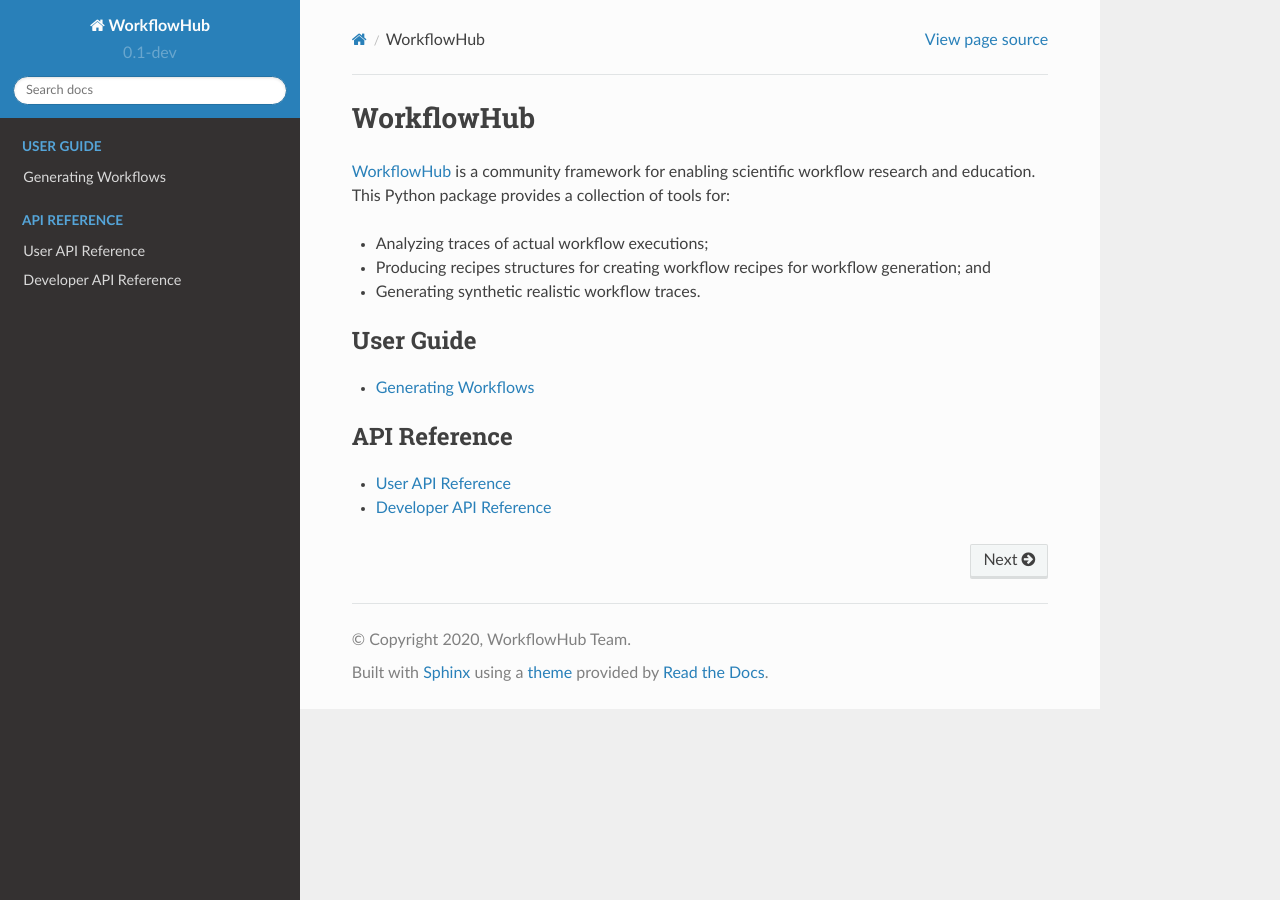
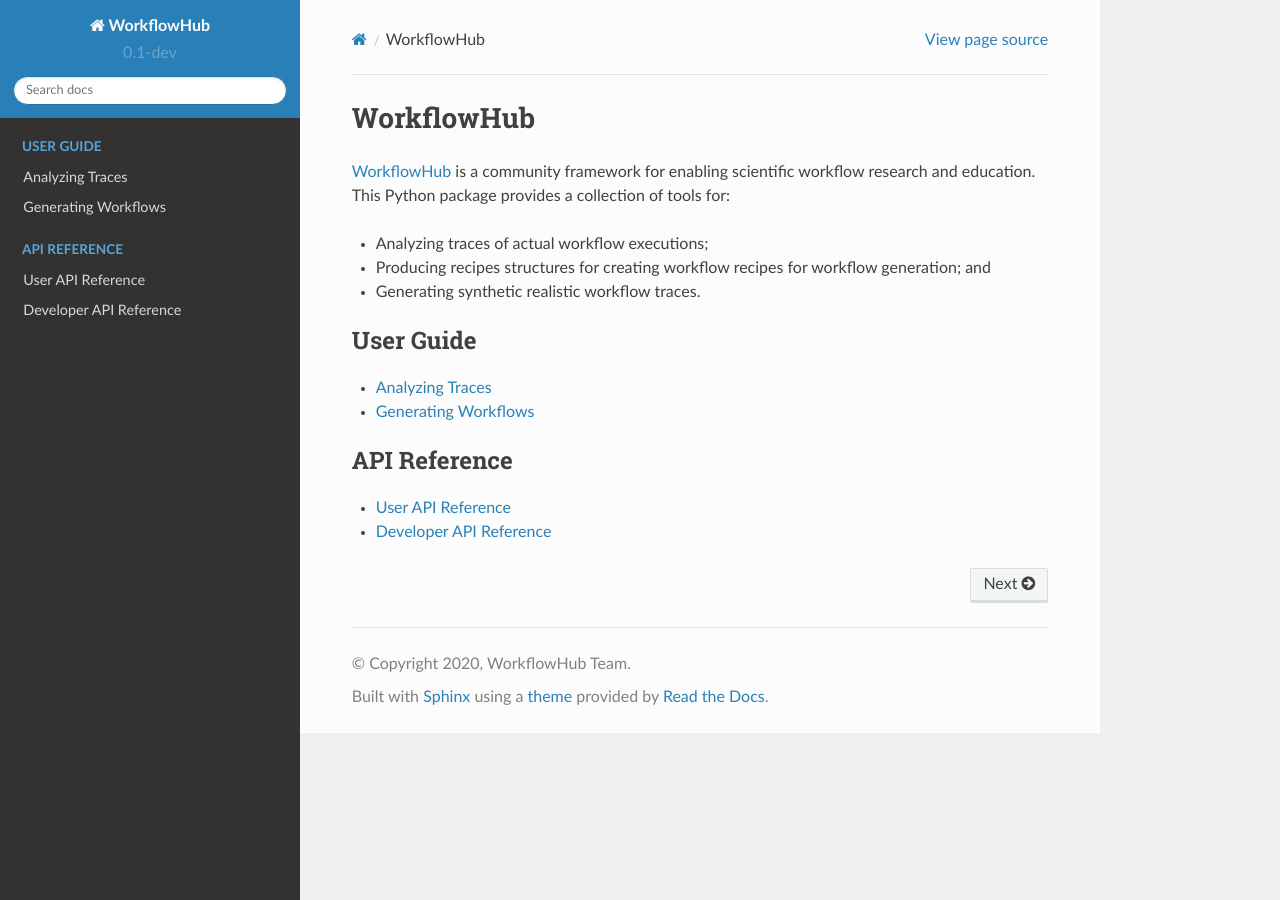
Before and after one commit to wfcommons/WfCommons, a Sphinx documentation site: the page built from docs/source/index.rst, in a window 1280 px wide. Built offline with Sphinx 7.4.7 and the Read the Docs theme 2.0.0, drawn with Linux system fonts in a browser that asks for light colours.

Commit message:
improving documentation

```diff
--- /dev/null
+++ b/docs/source/analyzing_traces.rst
@@ -0,0 +1,2 @@
+Analyzing Traces
+================
--- a/docs/source/index.rst
+++ b/docs/source/index.rst
@@ -14,6 +14,7 @@ provides a collection of tools for:
     :caption: User Guide
     :maxdepth: 2
 
+    analyzing_traces.rst
     generating_workflows.rst
 
 .. toctree::
```
